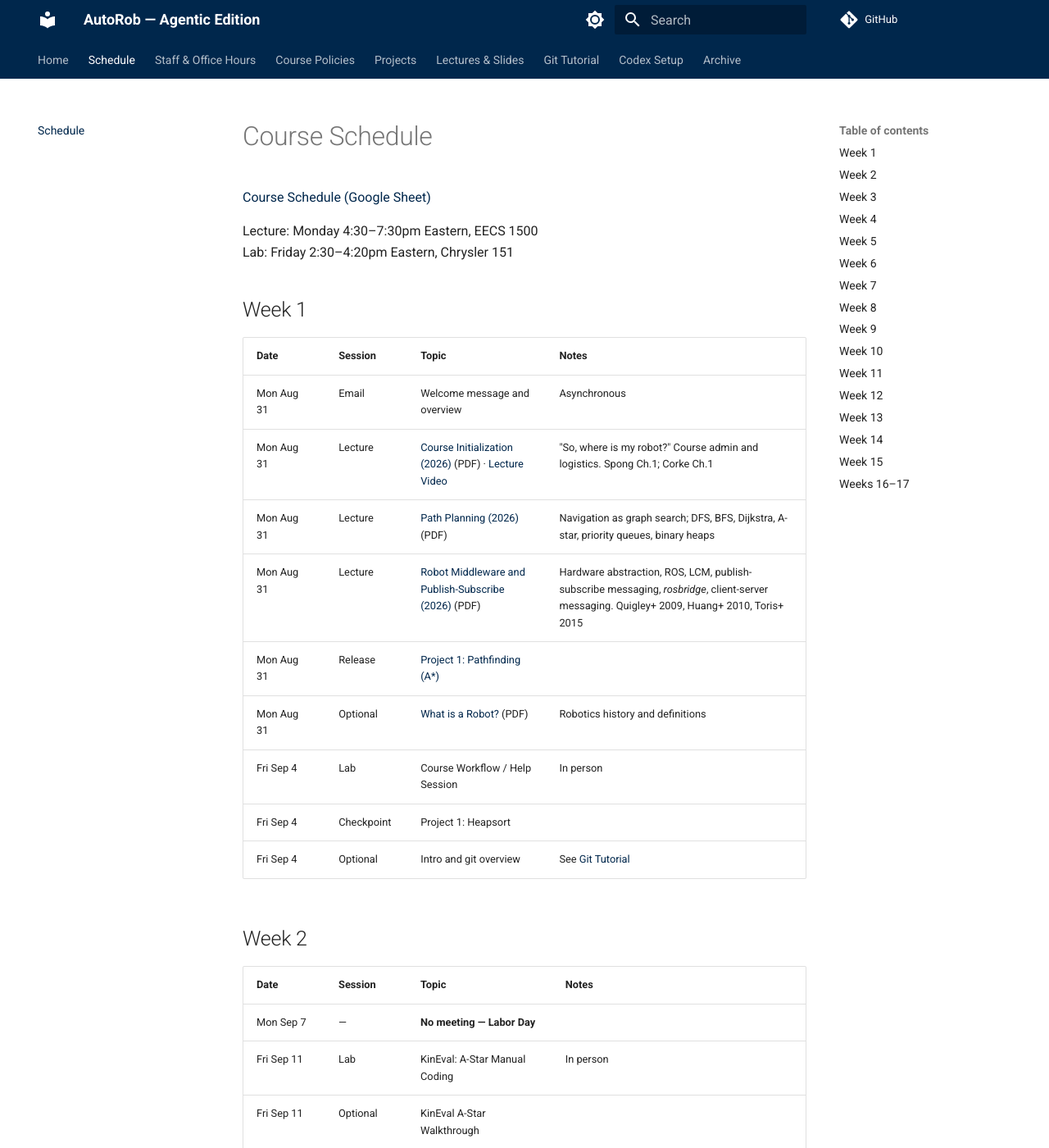
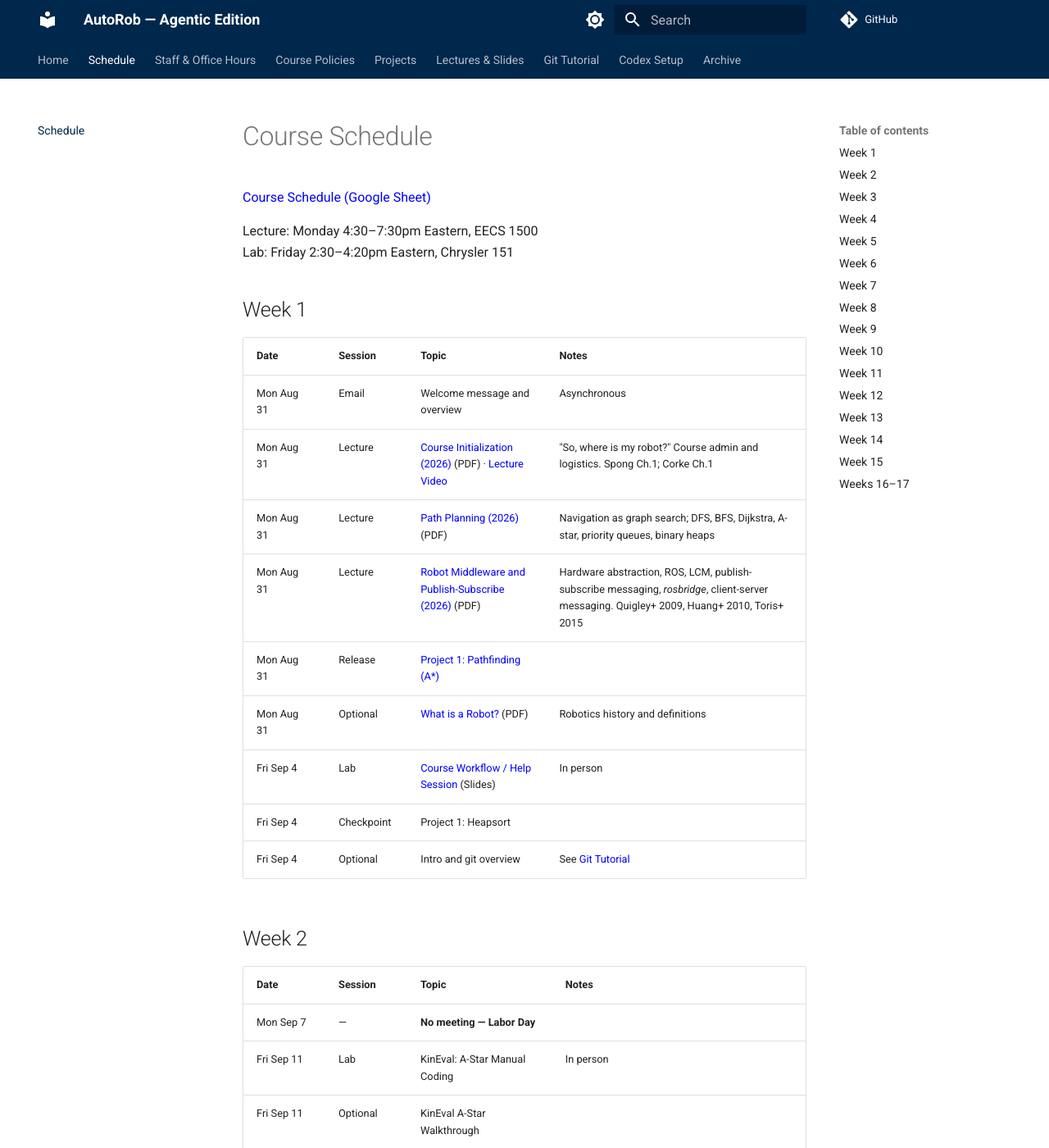
Before and after one commit to autorob/autorob.github.io, an MkDocs documentation site: the page built from docs/schedule.md, in a window 1280 px wide and 1400 px high. Shown: the whole window at 82% size. Built offline with MkDocs 1.6.1 and Material for MkDocs 9.7.7, drawn with Linux system fonts in a browser that asks for light colours; comment, search, counter and statistics services are not loaded.

Commit message:
Classic link colors for content; add Sep 4 workflow session slides
- Content links (.md-typeset a, i.e. prose/tables/admonitions -- not the
  navy header/tabs/nav chrome) now use the classic browser-default link
  colors: #0000FF unvisited, #800080 visited, #FF0000 active.
- Schedule: adds the Google Slides link for the Fri Sep 4 "Course
  Workflow / Help Session" entry.

```diff
--- a/docs/schedule.md
+++ b/docs/schedule.md
@@ -26,7 +26,7 @@ Lab: Friday 2:30–4:20pm Eastern, Chrysler 151
 | Mon Aug 31 | Lecture | [Robot Middleware and Publish-Subscribe (2026)](assets/lectures/autorob_10_pointclouds_middleware.pdf) (PDF) | Hardware abstraction, ROS, LCM, publish-subscribe messaging, *rosbridge*, client-server messaging. Quigley+ 2009, Huang+ 2010, Toris+ 2015 |
 | Mon Aug 31 | Release | [Project 1: Pathfinding (A\*)](projects/project1/index.md) | |
 | Mon Aug 31 | Optional | [What is a Robot?](https://drive.google.com/file/d/1sM9UdAWT39V4I2QjMiB8pxRwDikXkPUf/view?usp=sharing) (PDF) | Robotics history and definitions |
-| Fri Sep 4 | Lab | Course Workflow / Help Session | In person |
+| Fri Sep 4 | Lab | [Course Workflow / Help Session](https://docs.google.com/presentation/d/1fHbxhvusdXzo3nEMl6SVY70yokhSleB6ZhdiGN6IB7E/edit?usp=drive_link) (Slides) | In person |
 | Fri Sep 4 | Checkpoint | Project 1: Heapsort | |
 | Fri Sep 4 | Optional | Intro and git overview | See [Git Tutorial](git-tutorial.md) |
 
--- a/docs/stylesheets/extra.css
+++ b/docs/stylesheets/extra.css
@@ -21,3 +21,24 @@
 .md-tabs {
   background-color: #00274c !important;
 }
+
+/* Classic browser-default link colors for in-page content links (prose,
+   tables, admonitions, etc. -- anything inside .md-typeset). Scoped to
+   .md-typeset rather than all `a` elements so the navy header/tabs/side
+   navigation above are unaffected.
+
+   Note: :active red (#FF0000) measures ~4.0:1 contrast on white, just
+   under the WCAG 2.1 AA 4.5:1 minimum for normal text -- flagging since
+   this site otherwise targets AA, but :active only applies for the
+   instant a link is being clicked, not as a resting state. */
+.md-typeset a:link {
+  color: #0000ff !important;
+}
+
+.md-typeset a:visited {
+  color: #800080 !important;
+}
+
+.md-typeset a:active {
+  color: #ff0000 !important;
+}
```
